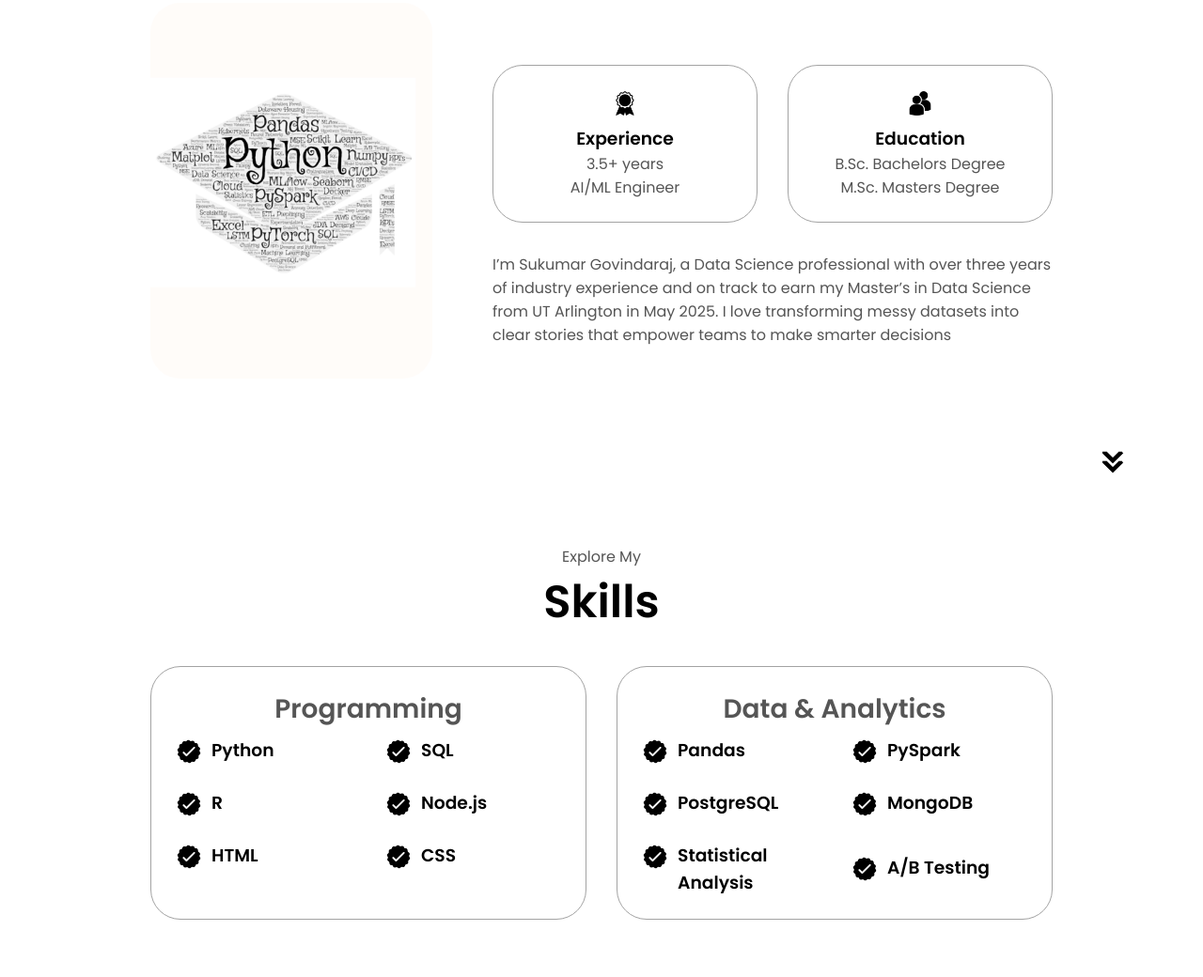
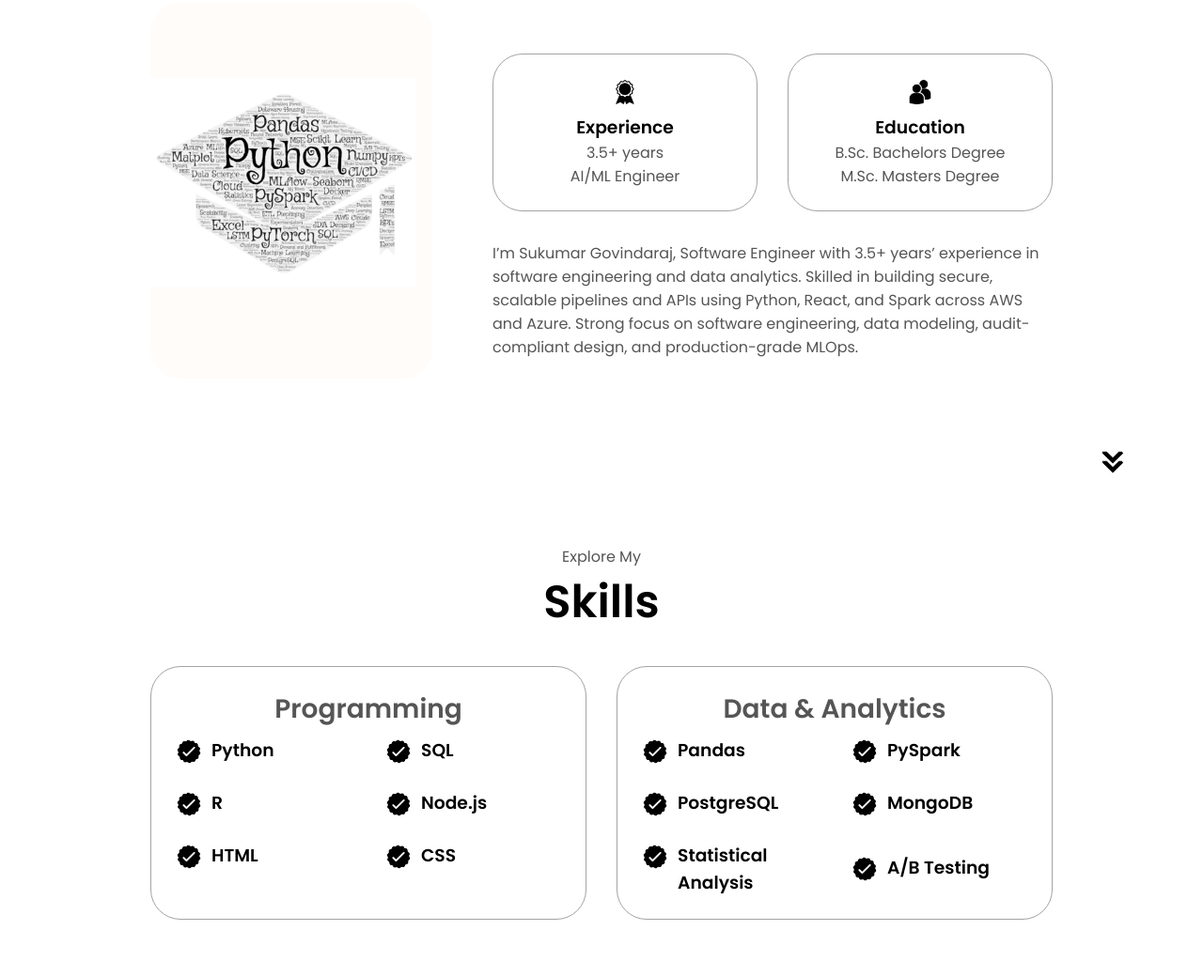
Before and after one commit to sukumar-govindraj/sukumar-govindraj.github.io, a plain HTML site: page index.html in a window 1280 px wide. Shown: the part 1116-2156 px from the top of the page at 94% size. Drawn offline with Linux system fonts and the light colour scheme.

Commit message:
Update index.html

```diff
--- a/index.html
+++ b/index.html
@@ -106,7 +106,7 @@
           </div>
           <div class="text-container">
             <p>
-              I’m Sukumar Govindaraj, a Data Science professional with over three years of industry experience and on track to earn my Master’s in Data Science from UT Arlington in May 2025. I love transforming messy datasets into clear stories that empower teams to make smarter decisions
+              I’m Sukumar Govindaraj, Software Engineer with 3.5+ years’ experience in software engineering and data analytics. Skilled in building secure, scalable pipelines and APIs using Python, React, and Spark across AWS and Azure. Strong focus on software engineering, data modeling, audit-compliant design, and production-grade MLOps.
             </p>
           </div>
         </div>
```
